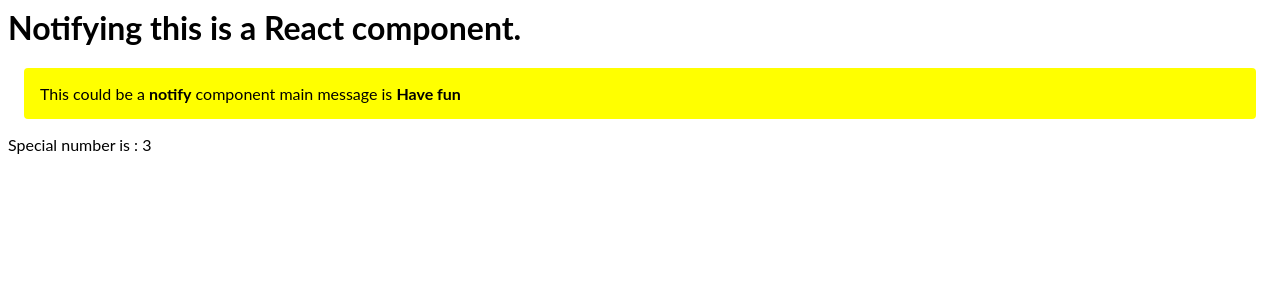
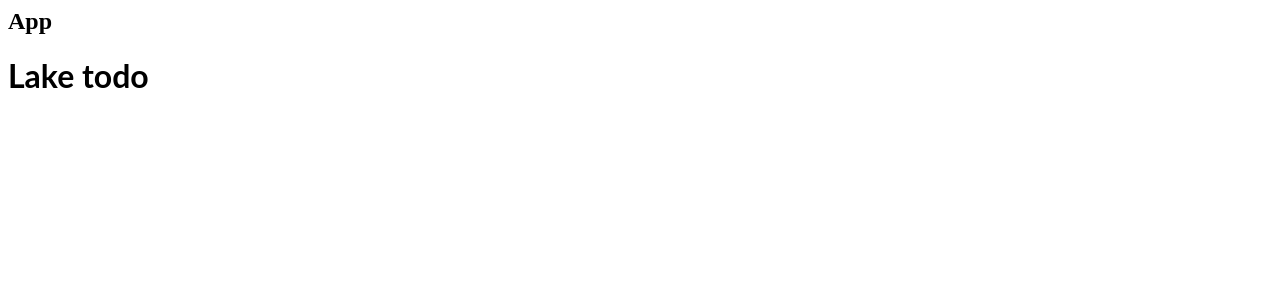
Before and after one commit to githubjack/Learnin-React, a React (Create React App) app: page / in a window 1280 px wide. Shown: the top 300 px of the page. Built offline with nearby package versions, Linux system fonts and the light colour scheme.

Commit message:
composing functional components

```diff
--- a/index.tsx
+++ b/index.tsx
@@ -8,6 +8,7 @@ const root = createRoot(rootElement);
 
 
 // example of JSX ( create a functional component return something and call it by tag name )
+/*
 function Hello({Library, Message, Number}) {
 //  console.log(props);
   console.log(Object.keys(length));
@@ -20,8 +21,7 @@ function Hello({Library, Message, Number}) {
   )
 
 }
-
-
+*/
 
 // example of acessing object properties in react
 /*
@@ -35,6 +35,21 @@ let city = {
 
 };
 */
+// composing components, passing component a to b
+function Lake(props) {
+  return (
+    <h1>{props.name}</h1>
+  );
+}
+function App() {
+  return (
+    <div>
+      <h2>App</h2>
+      <Lake name="Lake todo"/>
+    </div>
+  );
+}
+
 
 root.render(
   <StrictMode>
@@ -47,8 +62,12 @@ root.render(
       <p>Enjoy your time in {city.region} where you have the choice of <strong>{city.hotels}</strong> to choose from.</p>
       <p>If you are a <strong>Footie fan</strong> you have a choice {city.clubs} to check out, or get down to district <b>4</b> and enjoy some <strong>{city.food}</strong></p>
       */}
-
-      <Hello Library="React" Message="Have fun" Number={3} />
+{
+  /**
+   *       <Hello Library="React" Message="Have fun" Number={3} />
+   */
+}
+    <App />
     </div>
   </StrictMode>
 );
```
